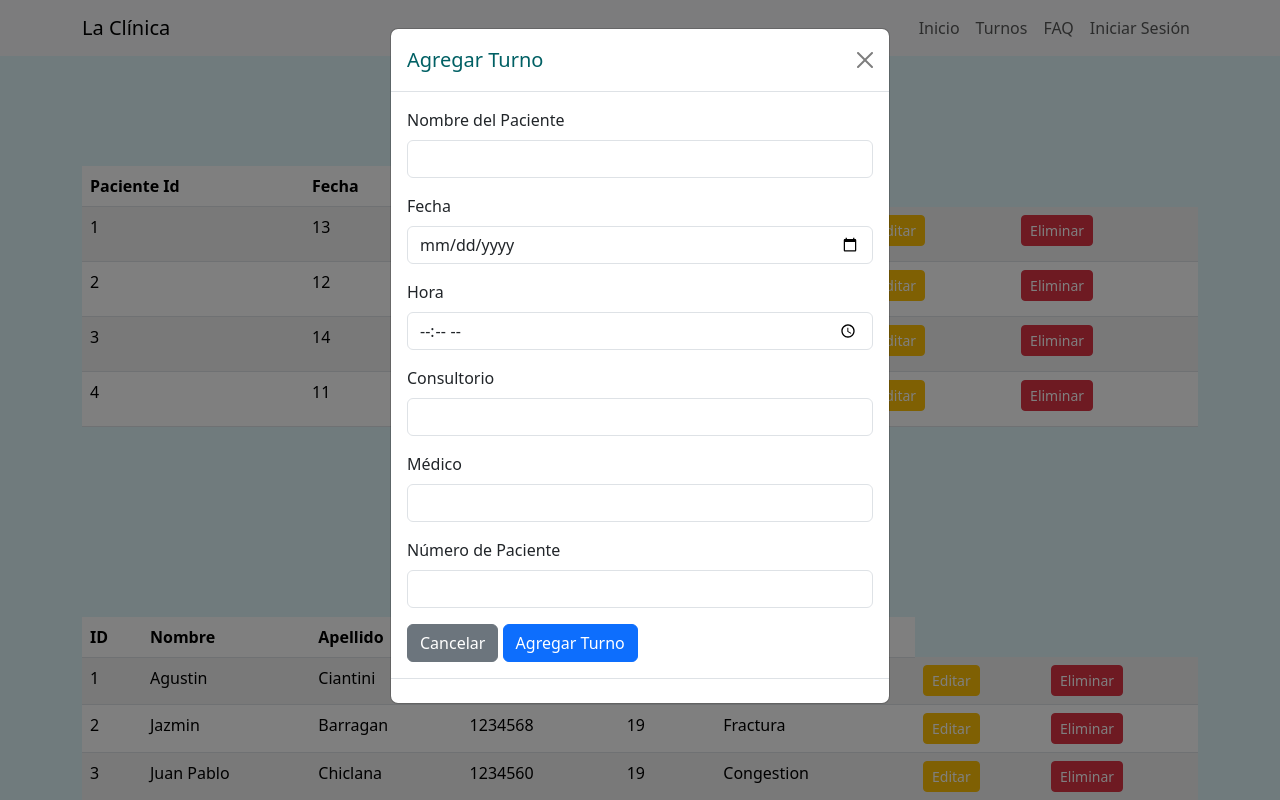
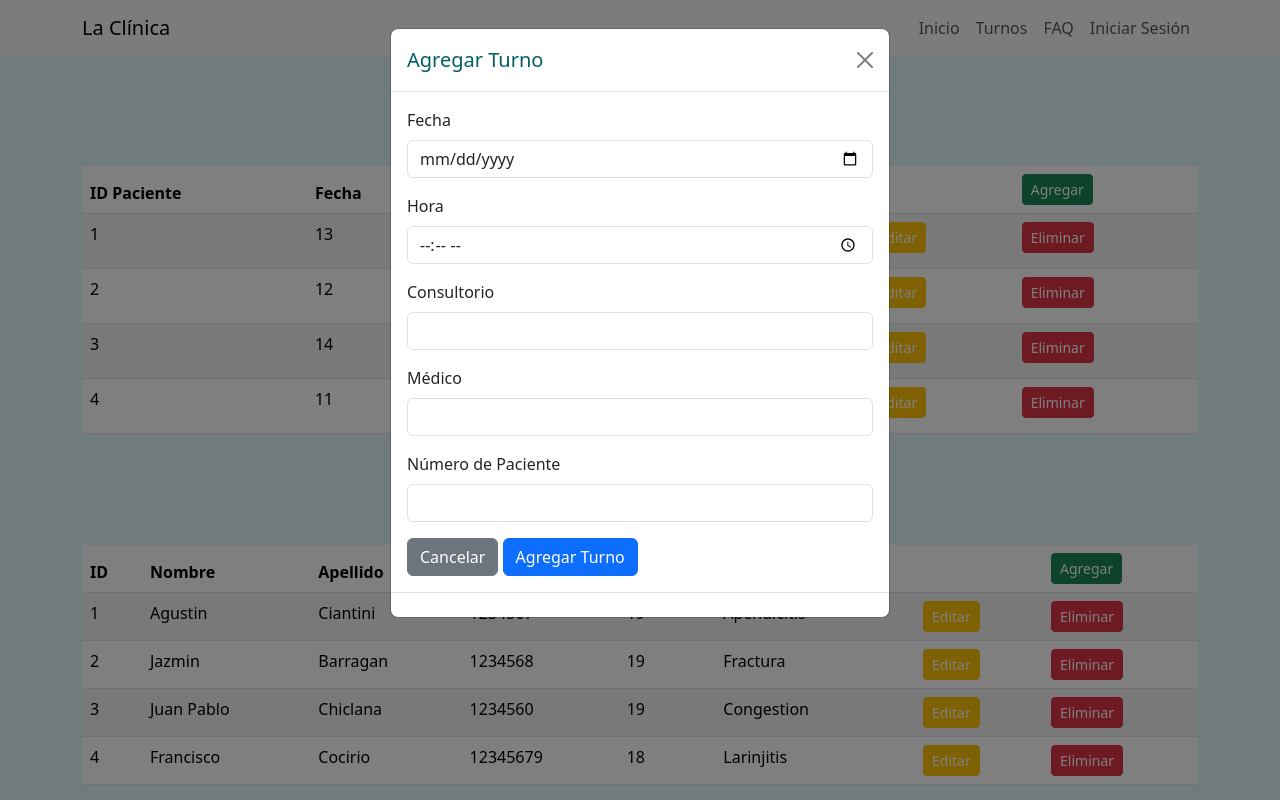
Before and after one commit to agustinciantini/la-clinica-web2-tudai, a PHP site: page /turnos in a window 1280 px wide, after a click on "Agregar". Run offline with PHP 8.4, Linux system fonts and the light colour scheme; data comes from the database, SQL or seed files in the repository.

Commit message:
ultimos cambios a alta, baja, modificación y fixs varios.

```diff
--- a/app/controllers/controllerCategory.php
+++ b/app/controllers/controllerCategory.php
@@ -55,7 +55,7 @@ class controllerCategory{
         $medicoPaciente = $_POST['medicoPaciente'];
 
 
-        $this->model->updateCategories($nombrePaciente, $apellidoPaciente, $dniPaciente, $edadPaciente, $enfermedadPaciente, $medicoPaciente);
-        header('Location:'. BASE_URL . 'home');
+        $this->model->updateCategories($id, $nombrePaciente, $apellidoPaciente, $dniPaciente, $edadPaciente, $enfermedadPaciente, $medicoPaciente);
+        header('Location:'. BASE_URL . 'turnos');
     }
 }
--- a/app/controllers/controllerTurns.php
+++ b/app/controllers/controllerTurns.php
@@ -20,8 +20,11 @@ class controllerTurns{
         $this->view->showTurns($turns);
     }
     public function getTurnById($id){ //Muestra un turno especifico (id).
-        $turn = $this->model->getTurnById($id);
-        $this->view->showTurnById($turn);
+        $turnos = $this->model->getTurnById($id);
+        if(!$turnos){
+            echo("no existe");
+        }
+        $this->view->showTurnById($turnos);
     }
     public function createTurns(){
         if (!isset($_POST['fecha']) || empty($_POST['fecha'])) {
@@ -31,16 +34,16 @@ class controllerTurns{
             return $this->view->showHome();
         }
 
-        //$id = $_POST['id'];
         $fecha = $_POST['fecha'];
         $hora = $_POST['hora'];
         $consultorio = $_POST['consultorio'];
         $medico = $_POST['medico'];
         $id_paciente = intval($_POST['id_paciente']);
-        var_dump($fecha, $hora, $consultorio, $medico, $id_paciente);
 
         $turn = $this->model->createTurns($fecha, $hora, $consultorio, $medico, $id_paciente);
         $this->view->showTurnById($turn);
+
+        header('Location:'. BASE_URL . 'turnos');
     }
     public function deleteTurns($id) {
         $turn = $this->model->getTurnById($id);
@@ -49,23 +52,30 @@ class controllerTurns{
             return $this->view->showHome();
         }
         $this->model->deleteTurns($id);
-        header('Location:'. BASE_URL . 'home');
+        header('Location:'. BASE_URL . 'turnos');
     }
 
     public function updateTurns($id){
         $turn = $this->model->getTurnById($id);
 
+        if (!$turn) {
+            echo("El turno no exixte");
+        }
+        if (!isset($_POST['fecha']) || empty($_POST['fecha']) ||
+        !isset($_POST['hora']) || empty($_POST['hora']) ||
+        !isset($_POST['consultorio']) || empty($_POST['consultorio']) ||
+        !isset($_POST['medico']) || empty($_POST['medico'])) {
+            // archivo de error
+            echo ("Por favor, complete todos los campos obligatorios.");
+        }
+
         $fecha = $_POST['fecha'];
         $hora = $_POST['hora'];
-        $consultorio = $_POST['consultorio'];
+        $consultorio = intval($_POST['consultorio']);
         $medico = $_POST['medico'];
-        $id_paciente = intval($_POST['id_paciente']);
 
-        if (!$turn) {
-            return $this->view->showHome();
-        }
-        $this->model->updateTurns($id,$fecha, $hora, $consultorio, $medico, $id_paciente );
-        header('Location:'. BASE_URL . 'home');
+        $this->model->updateTurns($id, $fecha, $hora, $consultorio, $medico);
+        header('Location:'. BASE_URL . 'turnos');
 
         if (!$turn) {
             return $this->view->showHome();
--- a/app/models/modelCategory.php
+++ b/app/models/modelCategory.php
@@ -28,9 +28,13 @@ class modelCategory{
         $query=$this->db->prepare('DELETE FROM paciente WHERE paciente . id = ?');
         $query->execute([$id]);
     }
-    public function updateCategories($nombrePaciente, $apellidoPaciente, $dniPaciente, $edadPaciente, $enfermedadPaciente, $medicoPaciente){
-        $query=$this->db->prepare("UPDATE paciente SET nombre=?, apellido=?, dni=?, edad=?, enfermedad=?, medico=? WHERE paciente .id = ?");
-        //RECIBE TODOS LOS DATOS COMO STRING.
-        $query->execute([ $nombrePaciente, $apellidoPaciente, $dniPaciente, $edadPaciente, $enfermedadPaciente, $medicoPaciente]);
+    // public function updateCategories($nombrePaciente, $apellidoPaciente, $dniPaciente, $edadPaciente, $enfermedadPaciente, $medicoPaciente){
+    //     $query=$this->db->prepare("UPDATE paciente SET nombre=?, apellido=?, dni=?, edad=?, enfermedad=?, medico=? WHERE paciente .id = ?");
+    //     //RECIBE TODOS LOS DATOS COMO STRING.
+    //     $query->execute([ $nombrePaciente, $apellidoPaciente, $dniPaciente, $edadPaciente, $enfermedadPaciente, $medicoPaciente]);
+    // }
+    public function updateCategories($idPaciente, $nombrePaciente, $apellidoPaciente, $dniPaciente, $edadPaciente, $enfermedadPaciente, $medicoPaciente){
+        $query = $this->db->prepare("UPDATE paciente SET nombre = ?, apellido = ?, dni = ?, edad = ?, enfermedad = ?, medico = ? WHERE id = ?");
+        $query->execute([ $nombrePaciente, $apellidoPaciente, $dniPaciente, $edadPaciente, $enfermedadPaciente, $medicoPaciente, $idPaciente ]);
     }
 }
--- a/app/models/modelTurns.php
+++ b/app/models/modelTurns.php
@@ -16,6 +16,9 @@ class modelTurns{
         $query = $this->db -> prepare('SELECT * FROM turno WHERE id = ?');
         $query->execute([$id]);
         $turn=$query->fetch(PDO::FETCH_OBJ);
+        if (!$turn) {
+            return null;
+        }
         return $turn;
     }
     public function createTurns($fecha, $hora, $consultorio, $medico, $id_paciente){
@@ -30,8 +33,8 @@ class modelTurns{
         $query=$this->db->prepare('DELETE FROM turno WHERE turno . id = ?');
         $query->execute([$id]);
     }
-    public function updateTurns($id, $fecha, $hora, $consultorio, $medico, $id_paciente){
-        $query=$this->db->prepare("UPDATE turno SET fecha=?,hora=?,consultorio=?,medico=?,id_paciente=? WHERE turno .id = ?");
-        $query->execute([ $fecha, $hora, $consultorio, $medico, $id_paciente,$id]);
+    public function updateTurns($id, $fecha, $hora, $consultorio, $medico){
+        $query=$this->db->prepare("UPDATE turno SET fecha=?,hora=?,consultorio=?,medico=? WHERE turno.id = ?");
+        $query->execute([ $fecha, $hora, $consultorio, $medico,$id]);
     }
 }
--- a/router.php
+++ b/router.php
@@ -19,24 +19,24 @@ $params = explode('/', $action);
 switch ($params[0]) {
     case 'home';
         sessionAuthMiddleware($res);
-    $controller=new controllerTurns();
-    $controller-> showHome();
+        $controller = new controllerTurns();
+        $controller->showHome();
         break;
 
     case 'faq':
-    $controller=new controllerTurns();
-    $controller-> showFAQ();
+        $controller = new controllerTurns();
+        $controller->showFAQ();
         break;
 
     case 'turnos';
-    $controller=new controllerTurns();
-    $controllerCategory=new controllerCategory();
+        $controller = new controllerTurns();
+        $controllerCategory = new controllerCategory();
         $controller->getTurns();
         $controllerCategory->getCategories();
         break;
 
     case 'detalle';
-    $controller=new controllerTurns();
+        $controller = new controllerTurns();
         $controller->getTurnById($params[1]);
         break;
 
@@ -52,7 +52,7 @@ switch ($params[0]) {
 
     case 'createTurns':
         $controller = new controllerTurns();
-    $controller->createTurns(); //borrramos los parametro (($id, $fecha, $hora, $consultorio, $medico, $id_paciente)
+        $controller->createTurns();
         break;
 
     case 'deleteTurns':
--- a/templates/index/presentation.phtml
+++ b/templates/index/presentation.phtml
@@ -8,7 +8,6 @@
                 Atención médica de confianza y calidad para toda la familia, centrada en proporcionar servicios de salud integrales y personalizados. Nuestro equipo de profesionales altamente capacitados trabaja para garantizar el bienestar de cada miembro de la familia, desde niños hasta adultos mayores, con un enfoque preventivo y curativo. Ofrecemos consultas generales, chequeos rutinarios, vacunaciones, control de enfermedades crónicas y más, siempre asegurándonos de brindar un trato cercano y humano. Nuestro objetivo es acompañar a nuestros pacientes en cada etapa de la vida, proporcionando soluciones médicas efectivas y accesibles.</p>
         </div>
     </div>
-
 
     <div id="services" class="services">
         <div class="container">
--- a/templates/layout/header.phtml
+++ b/templates/layout/header.phtml
@@ -12,7 +12,7 @@
 
     <nav class="navbar navbar-expand-lg navbar-light bg-light">
         <div class="container">
-            <a class="navbar-brand" href="#">La Clínica</a>
+            <a class="navbar-brand" href="<?= BASE_URL?>home">La Clínica</a>
             <button class="navbar-toggler" type="button" data-bs-toggle="collapse" data-bs-target="#navbarNav" aria-controls="navbarNav" aria-expanded="false" aria-label="Toggle navigation">
                 <span class="navbar-toggler-icon"></span>
             </button>
--- a/templates/tablas/tableCategories.phtml
+++ b/templates/tablas/tableCategories.phtml
@@ -10,31 +10,36 @@
                 <th>DNI</th>
                 <th>Edad</th>
                 <th>Enfermedad</th>
+                <th>
+                  <!--Boton "Agregar"-->
+                  <div class="text-center">
+                <td><a class="btn text-white btn-success btn-sm" data-bs-toggle="modal" data-bs-target="#addPacienteModal">Agregar</a>
+                </td>
+        </div>
+        </th>
         </tr>
         </thead>
         <tbody>
           <?php foreach ($categories as $category) : ?>
             <tr>
-                    <td><?=$category->id?></td>
-                    <td><?=$category->nombre?></td>
-                    <td><?=$category->apellido?></td>
-                    <td><?=$category->dni?></td>
-                    <td><?=$category->edad?></td>
-                    <td><?=$category->enfermedad?></td>
- <!--Boton "Editar"--><td><a class="btn text-white btn-warning btn-sm" data-bs-toggle="modal" data-bs-target="#editPacienteModal" data-id="001" data-nombre="Juan Pérez" data-fecha="2024-10-15" data-especialidad="Cardiología" data-medico="Dr. González">Editar</a></td>
-<!--Boton "Eliminar"--><td><a href="<?= BASE_URL?>deleteCategories/<?=$category->id ?>" class="btn text-white btn-danger btn-sm">Eliminar</a></td>
+              <td><?= $category->id ?></td>
+              <td><?= $category->nombre ?></td>
+              <td><?= $category->apellido ?></td>
+              <td><?= $category->dni ?></td>
+              <td><?= $category->edad ?></td>
+              <td><?= $category->enfermedad ?></td>
+              <!--Boton "Editar"-->
+              <td><a class="btn text-white btn-warning btn-sm" data-bs-toggle="modal" data-bs-target="#editPacienteModal" data-id="001" data-nombre="Juan Pérez" data-fecha="2024-10-15" data-especialidad="Cardiología" data-medico="Dr. González">Editar</a></td>
+              <!--Boton "Eliminar"-->
+              <td><a href="<?= BASE_URL ?>deleteCategories/<?= $category->id ?>" class="btn text-white btn-danger btn-sm">Eliminar</a></td>
 
             </tr>
           <?php endforeach; ?>
         </tbody>
         </table>
         </div>
-        <!--Boton "Agregar"-->
-        <div class="text-center">
-        <td><a class="btn text-white btn-success btn-sm" data-bs-toggle="modal" data-bs-target="#addPacienteModal">Agregar</a></td>
-        </div>
+
         <!-- SI ES ADMINISTRADOR VE ESTOS BOTONES y sus FUNCIONES -->
-
 
         <!--Form para agregar Paciente-->
         <div class="modal fade" id="addPacienteModal" tabindex="-1" aria-labelledby="addPacienteModalLabel" aria-hidden="true">
@@ -47,7 +52,7 @@
               <div class="modal-body">
                 <form action="createCategories" method="POST">
                   <div class="mb-3">
-              <label for="pacienteNombre" class="form-label" >Nombre</label>
+                    <label for="pacienteNombre" class="form-label">Nombre</label>
                     <input type="text" class="form-control" id="pacienteNombre" name="nombrePaciente" required>
                   </div>
                   <div class="mb-3">
@@ -55,19 +60,19 @@
                     <input type="text" class="form-control" id="pacienteNombre" name="apellidoPaciente" required>
                   </div>
                   <div class="mb-3">
-              <label for="pacienteDni" class="form-label">Dni</label>
+                    <label for="pacienteDni" class="form-label">DNI</label>
                     <input type="number" class="form-control" id="pacienteEdad" name="dniPaciente" required>
                   </div>
                   <div class="mb-3">
-              <label for="pacienteEdad" class="form-label" >Edad</label>
+                    <label for="pacienteEdad" class="form-label">Edad</label>
                     <input type="number" class="form-control" id="pacienteEdad" name="edadPaciente" required>
                   </div>
                   <div class="mb-3">
-              <label for="pacienteEnfermedad" class="form-label" >Enfermedad</label>
+                    <label for="pacienteEnfermedad" class="form-label">Enfermedad</label>
                     <input type="text" class="form-control" id="pacienteEnfermedad" name="enfermedadPaciente" required>
                   </div>
                   <div class="mb-3">
-              <label for="pacientemedico" class="form-label" >Medico</label>
+                    <label for="pacientemedico" class="form-label">Médico</label>
                     <input type="text" class="form-control" id="pacienteEnfermedad" name="medicoPaciente" required>
                   </div>
                   <button type="button" class="btn btn-secondary" data-bs-dismiss="modal">Cancelar</button>
@@ -89,9 +94,9 @@
                 <button type="button" class="btn-close" data-bs-dismiss="modal" aria-label="Close"></button>
               </div>
               <div class="modal-body">
-        <form action="updateCategories/<?=$category->id ?>" method="POST">
+                <form action="updateCategories/<?= $category->id ?>" method="POST">
                   <div class="mb-3">
-              <label for="pacienteNombre" class="form-label" >Nombre</label>
+                    <label for="pacienteNombre" class="form-label">Nombre</label>
                     <input type="text" class="form-control" id="pacienteNombre" name="nombrePaciente" required>
                   </div>
                   <div class="mb-3">
@@ -99,19 +104,19 @@
                     <input type="text" class="form-control" id="pacienteNombre" name="apellidoPaciente" required>
                   </div>
                   <div class="mb-3">
-              <label for="pacienteDni" class="form-label">Dni</label>
+                    <label for="pacienteDni" class="form-label">DNI</label>
                     <input type="number" class="form-control" id="pacienteEdad" name="dniPaciente" required>
                   </div>
                   <div class="mb-3">
-              <label for="pacienteEdad" class="form-label" >Edad</label>
+                    <label for="pacienteEdad" class="form-label">Edad</label>
                     <input type="number" class="form-control" id="pacienteEdad" name="edadPaciente" required>
                   </div>
                   <div class="mb-3">
-              <label for="pacienteEnfermedad" class="form-label" >Enfermedad</label>
+                    <label for="pacienteEnfermedad" class="form-label">Enfermedad</label>
                     <input type="text" class="form-control" id="pacienteEnfermedad" name="enfermedadPaciente" required>
                   </div>
                   <div class="mb-3">
-              <label for="pacientemedico" class="form-label" >Medico</label>
+                    <label for="pacientemedico" class="form-label">Médico</label>
                     <input type="text" class="form-control" id="pacienteEnfermedad" name="medicoPaciente" required>
                   </div>
                   <button type="button" class="btn btn-secondary" data-bs-dismiss="modal">Cancelar</button>
@@ -121,4 +126,4 @@
             </div>
           </div>
         </div>
-        <?php    require_once './templates/layout/footer.phtml';
+        <?php require_once './templates/layout/footer.phtml';
--- a/templates/tablas/tableTurns.phtml
+++ b/templates/tablas/tableTurns.phtml
@@ -7,31 +7,38 @@
           <table class="table table-striped">
             <thead>
               <tr>
-                    <th>Paciente Id</th>
+                <th>ID Paciente</th>
                 <th>Fecha</th>
                 <th>Hora</th>
                 <th>Detalles</th>
+                <th>
+
+                  <!--Boton "Agregar"-->
+                  <div class="text-center">
+                <td><a class="btn text-white btn-success btn-sm" data-bs-toggle="modal" data-bs-target="#addTurnoModal">Agregar</a></td>
+        </div>
+        </th>
         </tr>
         </thead>
         <tbody>
           <?php foreach ($turns as $turn) : ?>
             <tr>
-                    <td><?=$turn->id?></td>
-                    <td><?=$turn->hora?></td>
-                    <td><?=$turn->fecha?></td>
-                    <td><a class="btn text-black" href="detalle/<?=$turn->id?>">Ver más</a></td>
- <!--Boton "Editar"--><td><a class="btn text-white btn-warning btn-sm" data-bs-toggle="modal" data-bs-target="#editTurnoModal" data-id="001" data-nombre="Juan Pérez" data-fecha="2024-10-15" data-especialidad="Cardiología" data-medico="Dr. González">Editar</a></td>
-<!--Boton "Eliminar"--><td><a href="<?= BASE_URL?>deleteTurns/<?=$turn->id ?>" class="btn text-white btn-danger btn-sm">Eliminar</a></td>
+              <td><?= $turn->id ?></td>
+              <td><?= $turn->hora ?></td>
+              <td><?= $turn->fecha ?></td>
+              <td><a class="btn btn-link text-black" href="detalle/<?= $turn->id ?>">Ver más</a></td>
+              <!--Boton "Editar"-->
+              <td><a href="<?= BASE_URL ?>editTurns/<?= $turn->id ?>" class="btn text-white btn-warning btn-sm" data-bs-toggle="modal" data-bs-target="#editTurnoModal">Editar</a></td>
+              <!--Boton "Eliminar"-->
+              <td><a href="<?= BASE_URL ?>deleteTurns/<?= $turn->id ?>" class="btn text-white btn-danger btn-sm">Eliminar</a></td>
             </tr>
           <?php endforeach; ?>
         </tbody>
         </table>
         </div>
-        <!--Boton "Agregar"-->
-        <div class="text-center">
-        <td><a class="btn text-white btn-success btn-sm" data-bs-toggle="modal" data-bs-target="#addTurnoModal">Agregar</a></td>
-        </div>
+
         <!-- SI ES ADMINISTRADOR VE ESTOS BOTONES y sus FUNCIONES -->
+
         <!--Form para agregar Turno -->
         <div class="modal fade" id="addTurnoModal" tabindex="-1" aria-labelledby="addTurnoModalLabel" aria-hidden="true">
           <div class="modal-dialog">
@@ -42,11 +49,6 @@
               </div>
               <div class="modal-body">
                 <form action="createTurns" method="POST">
-            <div class="mb-3">
-              <label for="pacienteNombre" class="form-label">Nombre del Paciente</label>
-              <input type="text" name="nombre" class="form-control" id="nombreTurno" required>
-
-            </div>
                   <div class="mb-3">
                     <label for="fechaTurno" class="form-label">Fecha</label>
                     <input type="date" name="fecha" class="form-control" id="fechaTurno" required>
@@ -86,18 +88,15 @@
                 <button type="button" class="btn-close" data-bs-dismiss="modal" aria-label="Close"></button>
               </div>
               <div class="modal-body">
-        <form action="updateTurns" method="POST">
-          <div class="mb-3">
-              <label for="editPacienteNombre" class="form-label">Nombre del Paciente</label>
-              <input type="text" class="form-control" id="editPacienteNombre" required>
-            </div>
+
+                <form action="<?= BASE_URL ?>updateTurns/<?= $turn->id ?>" method="POST">
                   <div class="mb-3">
                     <label for="editFechaTurno" class="form-label">Fecha</label>
-              <input type="date" class="form-control" id="editFechaTurno" required>
+                    <input type="date" name="fecha" class="form-control" id="editFechaTurno" required>
                   </div>
                   <div class="mb-3">
                     <label for="editEspecialidadTurno" class="form-label">Hora</label>
-              <input type="time" class="form-control" id="editEspecialidadTurno" required>
+                    <input type="time" name="hora" class="form-control" id="editEspecialidadTurno" required>
                   </div>
                   <div class="mb-3">
                     <label for="medicoTurno" class="form-label">Consultorio</label>
@@ -105,7 +104,7 @@
                   </div>
                   <div class="mb-3">
                     <label for="editMedicoTurno" class="form-label">Médico</label>
-              <input type="text" class="form-control" id="editMedicoTurno" required>
+                    <input type="text" name="medico" class="form-control" id="editMedicoTurno" required>
                   </div>
                   <button type="button" class="btn btn-secondary" data-bs-dismiss="modal">Cancelar</button>
                   <button type="submit" method="POST" class="btn btn-primary">Guardar Cambios</button>
```
Also changed, not shown: templates/tablas/turnById.phtml (+7 -10 lines), app/controllers/auth.controller.php (line endings or trailing spaces), templates/faq.phtml (line endings or trailing spaces), templates/login.phtml (line endings or trailing spaces). Lines whose indentation alone changed are shown as unchanged.
